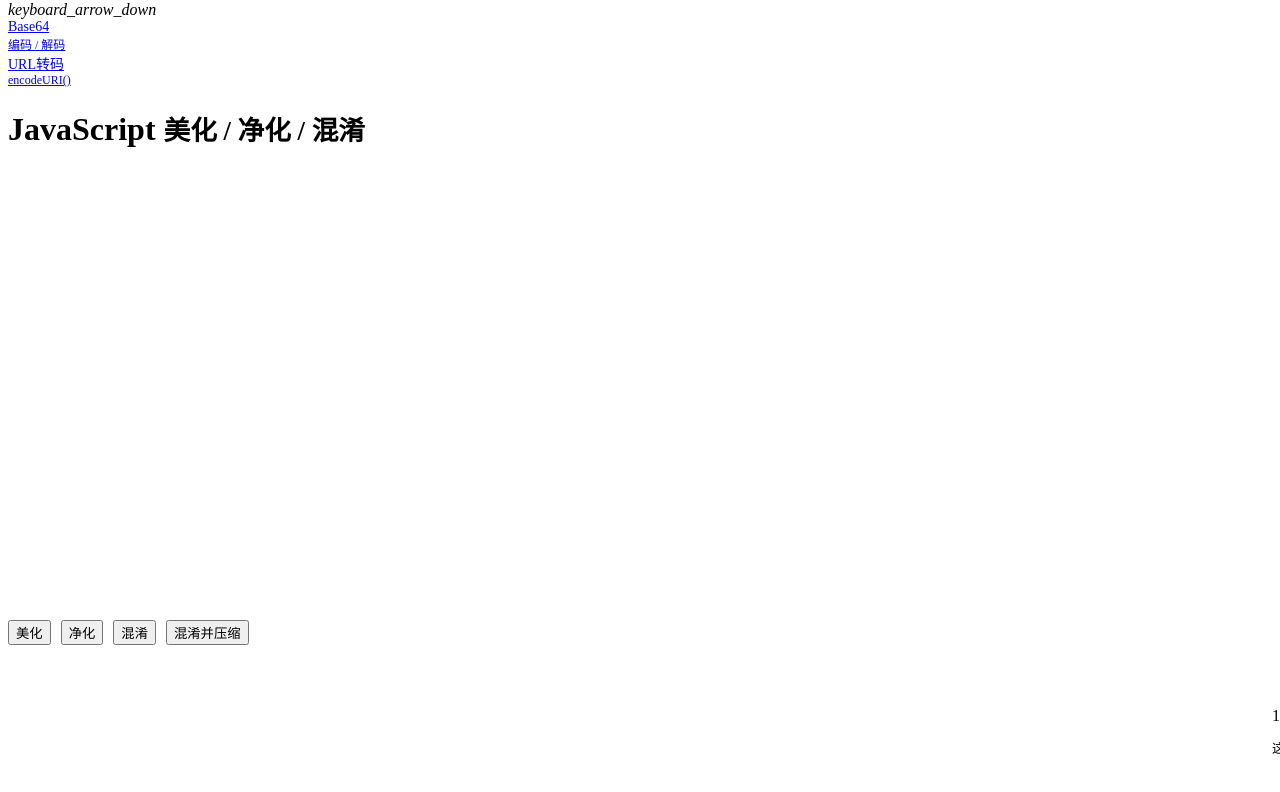
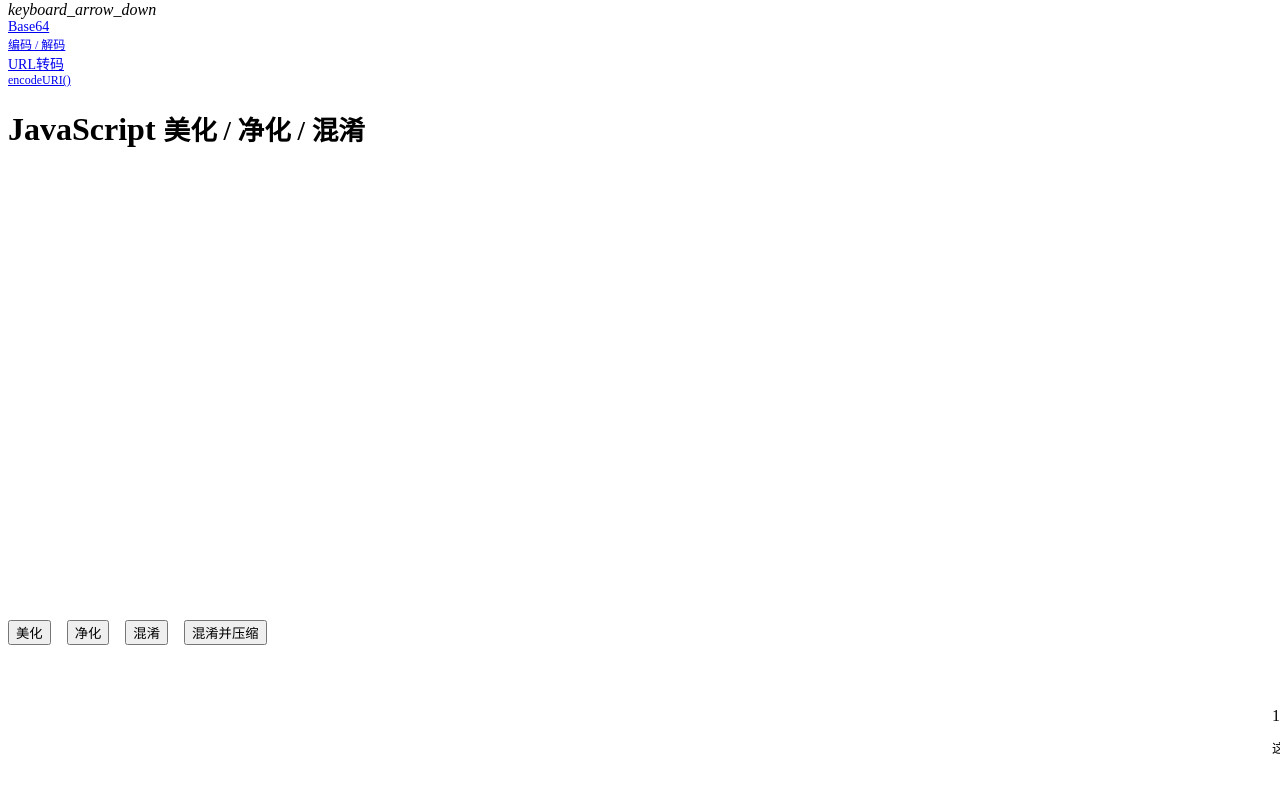
Before and after one commit to GeeKaven/YuushaTool, a Vue app: page /#/code/js in a window 1280 px wide. Shown: the part 341-1133 px from the top of the page. Built offline with nearby package versions, Linux system fonts and the light colour scheme.

Commit message:
:lipstick: change btn css

```diff
--- a/src/views/code/Css.vue
+++ b/src/views/code/Css.vue
@@ -9,11 +9,11 @@
     <div id="codemirror" class="mdui-shadow-3 mdui-m-b-4">
       <textarea ref="myeditor" v-model="code"/>
     </div>
-    <div>
-      <button class="btn mdui-btn mdui-btn-raised mdui-ripple" v-on:click="beautify">美化</button>
-      <button class="btn mdui-btn mdui-btn-raised mdui-ripple" v-on:click="minify(0)">净化</button>
-      <button class="btn mdui-btn mdui-btn-raised mdui-ripple" v-on:click="minify(1)">优化</button>
-      <button class="btn mdui-btn mdui-btn-raised mdui-ripple" v-on:click="minify(2)">压缩</button>
+    <div class="row-btn">
+      <button class="mdui-btn mdui-btn-raised mdui-ripple" v-on:click="beautify">美化</button>
+      <button class="mdui-btn mdui-btn-raised mdui-ripple" v-on:click="minify(0)">净化</button>
+      <button class="mdui-btn mdui-btn-raised mdui-ripple" v-on:click="minify(1)">优化</button>
+      <button class="mdui-btn mdui-btn-raised mdui-ripple" v-on:click="minify(2)">压缩</button>
     </div>
   </div>
 </template>
@@ -59,7 +59,4 @@ export default {
   .CodeMirror {
     height: 450px;
   }
-  .btn {
-    margin-right: 10px;
-  }
 </style>
--- a/src/views/code/Html.vue
+++ b/src/views/code/Html.vue
@@ -9,9 +9,9 @@
     <div id="codemirror" class="mdui-shadow-3 mdui-m-b-4">
       <textarea ref="myeditor" v-model="code"/>
     </div>
-    <div>
-      <button class="btn mdui-btn mdui-btn-raised mdui-ripple" v-on:click="beautify">美化</button>
-      <button class="btn mdui-btn mdui-btn-raised mdui-ripple" v-on:click="compress">压缩</button>
+    <div class="row-btn">
+      <button class="mdui-btn mdui-btn-raised mdui-ripple" v-on:click="beautify">美化</button>
+      <button class="mdui-btn mdui-btn-raised mdui-ripple" v-on:click="compress">压缩</button>
     </div>
   </div>
 </template>
@@ -55,7 +55,4 @@ export default {
   .CodeMirror {
     height: 450px;
   }
-  .btn {
-    margin-right: 10px;
-  }
 </style>
--- a/src/views/code/Js.vue
+++ b/src/views/code/Js.vue
@@ -9,11 +9,11 @@
     <div id="codemirror" class="mdui-shadow-3 mdui-m-b-4">
       <textarea ref="myeditor" v-model="code"/>
     </div>
-    <div>
-      <button class="btn mdui-btn mdui-btn-raised mdui-ripple" v-on:click="beautify">美化</button>
-      <button class="btn mdui-btn mdui-btn-raised mdui-ripple" v-on:click="cleanUp">净化</button>
-      <button class="btn mdui-btn mdui-btn-raised mdui-ripple" v-on:click="mangle">混淆</button>
-      <button class="btn mdui-btn mdui-btn-raised mdui-ripple" v-on:click="mangleAndCompress">
+    <div class="row-btn">
+      <button class="mdui-btn mdui-btn-raised mdui-ripple" v-on:click="beautify">美化</button>
+      <button class="mdui-btn mdui-btn-raised mdui-ripple" v-on:click="cleanUp">净化</button>
+      <button class="mdui-btn mdui-btn-raised mdui-ripple" v-on:click="mangle">混淆</button>
+      <button class="mdui-btn mdui-btn-raised mdui-ripple" v-on:click="mangleAndCompress">
         混淆并压缩</button>
     </div>
   </div>
@@ -65,7 +65,4 @@ export default {
   .CodeMirror {
     height: 450px;
   }
-  .btn {
-    margin-right: 10px;
-  }
 </style>
--- a/src/views/crypto/Base64.vue
+++ b/src/views/crypto/Base64.vue
@@ -11,8 +11,8 @@
       <textarea class="mdui-textfield-input" rows="10" v-model="inputValue"></textarea>
     </div>
     <div class="row-btn mdui-m-t-2">
-      <button class="btn mdui-btn mdui-btn-raised mdui-ripple" v-on:click="encodeValue">编码</button>
-      <button class="btn mdui-btn mdui-btn-raised mdui-ripple" v-on:click="decodeValue">解码</button>
+      <button class="mdui-btn mdui-btn-raised mdui-ripple" v-on:click="encodeValue">编码</button>
+      <button class="mdui-btn mdui-btn-raised mdui-ripple" v-on:click="decodeValue">解码</button>
     </div>
     <div class="mdui-textfield">
       <label class="mdui-textfield-label">Base64 编码/解码结果</label>
```
